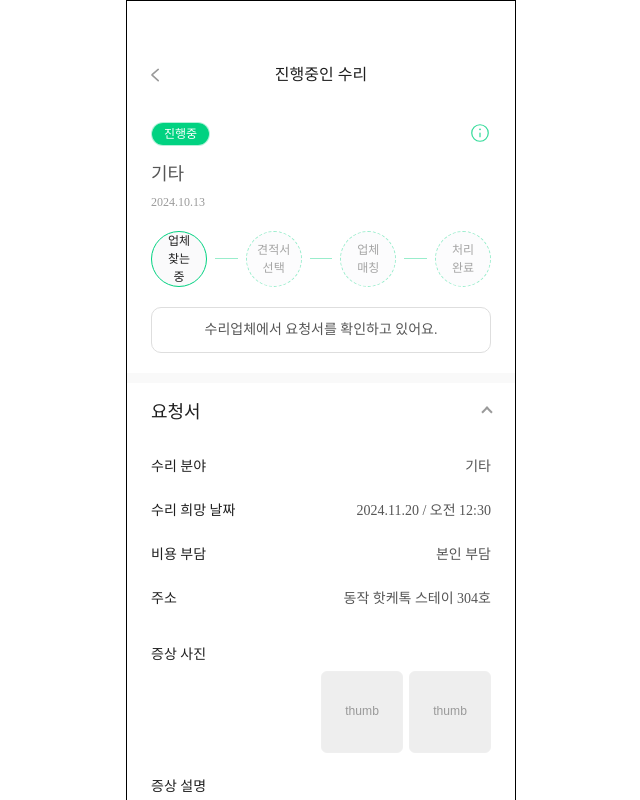
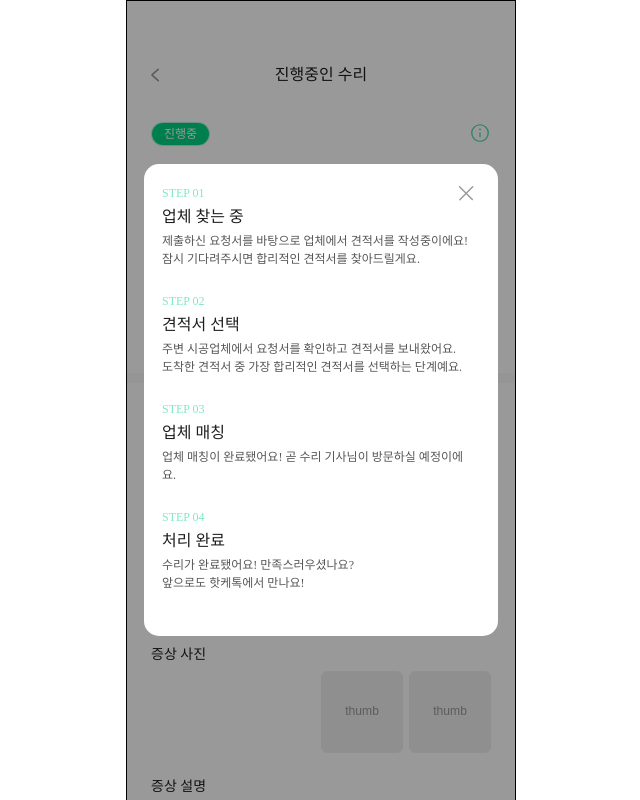
Before and after one commit to HotKeTok/HotKeTok-FE, a React (Vite) app: page /repair-progress in a window 1280 px wide. Both pictures are taken after a click on the picture 799 px from the left and 132 px from the top of the page. Shown: the top 800 px of the page, without its empty margins (319-959 px from the left). Built offline with nearby package versions, Linux system fonts and the light colour scheme.

Commit message:
feat: RepairProgress 페이지 아코디언 애니메이션 추가, 모달창 구현

```diff
--- a/src/templates/repair/RepairProgressTemplate.jsx
+++ b/src/templates/repair/RepairProgressTemplate.jsx
@@ -1,5 +1,5 @@
-import React, { useMemo, useState } from 'react';
-import styled, { css } from 'styled-components';
+import React, { useEffect, useMemo, useRef, useState } from 'react';
+import styled, { css, keyframes } from 'styled-components';
 
 import TopBar from '../../components/common/TopBar';
 import Button from '../../components/common/Button';
@@ -13,6 +13,7 @@ import { color, typo } from '../../styles/tokens';
 
 import iconInfo from '../../assets/repair/repair-progress/icon-info.svg';
 import iconChevron from '../../assets/repair/icon-chevron.svg';
+import iconClose from '../../assets/common/icon-close.svg';
 
 /* =========================================================
  * 타입/상수
@@ -37,9 +38,44 @@ const SAMPLE_THUMB =
   );
 
 /* =========================================================
+ * Collapsible: 높이 측정 기반 부드러운 아코디언
+ *  - height, opacity, transform을 함께 전환해 자연스러움 확보
+ * ======================================================= */
+function Collapsible({ isOpen, children, className }) {
+  const ref = useRef(null);
+  const [height, setHeight] = useState(0);
+
+  useEffect(() => {
+    if (!ref.current) return;
+    // 매 프레임 실제 높이 측정
+    const el = ref.current;
+    const next = isOpen ? el.scrollHeight : 0;
+    setHeight(next);
+  }, [isOpen, children]);
+
+  // 컨텐츠 사이즈 변경(이미지 로딩 등)에도 다시 맞춰주기
+  useEffect(() => {
+    if (!ref.current) return;
+    const ro = new ResizeObserver(() => {
+      if (isOpen) setHeight(ref.current.scrollHeight);
+    });
+    ro.observe(ref.current);
+    return () => ro.disconnect();
+  }, [isOpen]);
+
+  return (
+    <CollapsibleOuter
+      className={className}
+      style={{ height, opacity: isOpen ? 1 : 0, transform: `translateY(${isOpen ? 0 : -4}px)` }}
+      aria-hidden={!isOpen}
+    >
+      <div ref={ref}>{children}</div>
+    </CollapsibleOuter>
+  );
+}
+
+/* =========================================================
  * 페이지 컴포넌트
- *  - props 없이도 동작하도록 mockData 포함
- *  - 실제 연동 시 props 또는 API 데이터로 교체
  * ======================================================= */
 export default function RepairProgressTemplate() {
   // ----- 모드/스텝: 실제론 서버 상태에 맞춰 세팅 -----
@@ -108,9 +144,28 @@ export default function RepairProgressTemplate() {
     [quotes, selectedQuoteId]
   );
 
-  // ----- 아코디언 토글 -----
+  // ----- 아코디언 토글 (기본 오픈 상태는 step에 따라 제어) -----
   const [openRequest, setOpenRequest] = useState(true);
   const [openQuotes, setOpenQuotes] = useState(true);
+
+  // ✅ 요구사항 #2: STEP 변경 시 기본 열림 상태 맞추기
+  useEffect(() => {
+    if (step === STEP.CHOOSE) {
+      setOpenRequest(false); // 요청서 닫힘
+      setOpenQuotes(true); // 받은 견적 열림
+    } else if (step === STEP.MATCHED) {
+      setOpenRequest(false); // 요청서 닫힘
+      setOpenQuotes(true); // 선택한 견적 영역(아래)만 노출되지만 상태는 열림 유지
+    } else if (step === STEP.FINDING) {
+      // 초깃값은 요청서만 열려 있어도 UX가 자연스러움
+      setOpenRequest(true);
+      setOpenQuotes(false);
+    }
+  }, [step]);
+
+  // ----- 모달 제어 -----
+  const [showCancelModal, setShowCancelModal] = useState(false); // 매칭 취소 확인
+  const [showInfoModal, setShowInfoModal] = useState(false); // 단계 안내
 
   // ----- 액션 -----
   const handleChooseQuote = () => {
@@ -120,8 +175,13 @@ export default function RepairProgressTemplate() {
   };
 
   const handleCancelMatch = () => {
-    // 매칭 취소 → 다시 견적 선택 단계로
-    setStep(STEP.CHOOSE);
+    // 요구사항 #3: 바로 되돌리지 말고 확인 모달
+    setShowCancelModal(true);
+  };
+
+  const confirmCancelMatch = () => {
+    setShowCancelModal(false);
+    setStep(STEP.CHOOSE); // 이전 단계 복귀
   };
 
   // 선택됐고(!!selectedQuoteId), LANDLORD 모드가 아니면 진행 가능
@@ -163,7 +223,7 @@ export default function RepairProgressTemplate() {
       <WhiteSection>
         <Row $justify="space-between" style={{ marginBottom: '15px' }}>
           <ButtonRound text="진행중" />
-          <InfoIcon src={iconInfo} />
+          <InfoIcon src={iconInfo} onClick={() => setShowInfoModal(true)} /> {/* ✅ 요구사항 #4 */}
         </Row>
         <Column $gap={20}>
           <Column $gap={6}>
@@ -202,27 +262,23 @@ export default function RepairProgressTemplate() {
           <Chevron $open={openRequest} />
         </AccordionHeader>
 
-        {openRequest && (
+        <Collapsible isOpen={openRequest}>
           <AccordionBody>
             <RequestSummary
               context={{
-                // 수리 분야: 키/라벨 매핑
                 typeKey: 'etc',
-                // 날짜/시간: "YYYY.MM.DD / 오전 12:30" → dateKey/time 로 분리
-                dateKey: request.hopeAt.split('/')[0].trim().replace(/\./g, '-'), // "2024-11-20"
-                time: request.hopeAt.split('/')[1]?.trim() || '', // "오전 12:30"
-                // 비용 부담: 모드 → me/landlord
+                dateKey: request.hopeAt.split('/')[0].trim().replace(/\./g, '-'),
+                time: request.hopeAt.split('/')[1]?.trim() || '',
                 payer: mode === COST_MODE.SELF ? 'me' : 'landlord',
                 images: request.images,
                 desc: request.description,
                 useAI: false,
               }}
               address={request.address}
-              // 라벨 테이블 (typeKey ↔ label)
               repairTypes={[{ key: 'etc', label: request.categoryLabel }]}
             />
           </AccordionBody>
-        )}
+        </Collapsible>
       </Accordion>
 
       {/* 단계별 섹션 */}
@@ -253,19 +309,18 @@ export default function RepairProgressTemplate() {
               <Chevron $open={openQuotes} />
             </AccordionHeader>
 
-            {openQuotes && (
+            <Collapsible isOpen={openQuotes}>
               <AccordionBody2>
                 <Column $gap={10}>
                   {quotes.map(q => (
                     <ModeItem
                       key={q.id}
-                      selected={selectedQuoteId === q.id} // ✅ $selected → selected
+                      selected={selectedQuoteId === q.id}
                       onClick={() => (mode === COST_MODE.SELF ? setSelectedQuoteId(q.id) : null)}
-                      height="auto" // ✅ 카드 높이 자동
-                      padding="18px 24px" // ✅ 기존 카드 padding 매칭
+                      height="auto"
+                      padding="18px 24px"
                     >
                       <CardContent>
-                        {/* ✅ Price 기준 래퍼 */}
                         <Row style={{ alignItems: 'center' }} $gap={10}>
                           <Avatar src={q.avatar} alt="" />
                           <CompanyName>
@@ -274,7 +329,7 @@ export default function RepairProgressTemplate() {
                         </Row>
                         <Phone>{q.phone}</Phone>
                         <Content>{q.content}</Content>
-                        <Price>{comma(q.price)}원</Price> {/* 기존 스타일 재사용 */}
+                        <Price>{comma(q.price)}원</Price>
                       </CardContent>
                     </ModeItem>
                   ))}
@@ -287,65 +342,116 @@ export default function RepairProgressTemplate() {
                   />
                 </Footer>
               </AccordionBody2>
-            )}
+            </Collapsible>
           </Accordion>
         </>
       )}
 
       {step === STEP.MATCHED && selectedQuote && (
         <>
-          <MatchedBox>업체가 매칭되었어요!</MatchedBox>
-
+          <div style={{ height: '10px' }} />
           <Accordion $noTopMargin>
-            <AccordionHeader onClick={() => setOpenQuotes(!openQuotes)}>
+            <AccordionHeader>
               <AccordionTitle>선택한 견적</AccordionTitle>
-              <Row $gap={8}>
-                {mode === COST_MODE.SELF && <ButtonSmall text="취소" onClick={handleCancelMatch} />}
-                <Chevron $open={openQuotes} />
-              </Row>
+              {mode === COST_MODE.SELF && (
+                <ButtonSmall width={60} text="취소" onClick={handleCancelMatch} />
+              )}
             </AccordionHeader>
 
-            {openQuotes && (
+            <Collapsible isOpen={openQuotes}>
               <AccordionBody>
-                <KeyValue>
-                  <dt>업체명</dt>
-                  <dd>
-                    <Row $gap={8} style={{ alignItems: 'center' }}>
+                <Row $justify={'space-between'} style={{ marginBottom: '14px' }}>
+                  <ItemLabel>업체명</ItemLabel>
+                  <ItemValue>
+                    <Row $gap={8} style={{ alignItems: 'center', cursor: 'pointer' }}>
                       <Avatar src={selectedQuote.avatar} alt="" />
                       <CompanyName as="span">{selectedQuote.companyName}</CompanyName>
-                      <ArrowRight />
+                      <ArrowRight src={iconChevron} />
                     </Row>
-                  </dd>
-                </KeyValue>
-                <KeyValue>
-                  <dt>금액</dt>
-                  <dd>{comma(selectedQuote.price)}원</dd>
-                </KeyValue>
-                <KeyValue>
-                  <dt>수리 예정 날짜</dt>
-                  <dd>{request.hopeAt}</dd>
-                </KeyValue>
-                <KeyValue>
-                  <dt>전화번호</dt>
-                  <dd>{selectedQuote.phone}</dd>
-                </KeyValue>
-                <KeyValue $column>
-                  <dt>내용</dt>
-                  <dd>
+                  </ItemValue>
+                </Row>
+                <Column $gap={24}>
+                  <Row $justify={'space-between'}>
+                    <ItemLabel>금액</ItemLabel>
+                    <ItemValue>{comma(selectedQuote.price)}원</ItemValue>
+                  </Row>
+                  <Row $justify={'space-between'}>
+                    <ItemLabel>수리 예정 날짜</ItemLabel>
+                    <ItemValue>{request.hopeAt}</ItemValue>
+                  </Row>
+                  <Row $justify={'space-between'}>
+                    <ItemLabel>전화번호</ItemLabel>
+                    <ItemValue>{selectedQuote.phone}</ItemValue>
+                  </Row>
+                  <Column $gap={8}>
+                    <ItemLabel>내용</ItemLabel>
                     <Note>{selectedQuote.content}</Note>
-                  </dd>
-                </KeyValue>
+                  </Column>
+                </Column>
 
-                <Spacer y={8} />
+                <div style={{ height: '30px' }} />
                 <Button text="1:1 문의하기" onClick={() => alert('채팅 진입')} />
               </AccordionBody>
-            )}
+            </Collapsible>
           </Accordion>
         </>
       )}
 
+      {/* 모달들 */}
+      {showCancelModal && (
+        <Dim onClick={() => setShowCancelModal(false)}>
+          <Modal role="dialog" aria-modal="true" onClick={e => e.stopPropagation()}>
+            <ModalTitle>GS 건설</ModalTitle>
+            <ModalDesc>업체 선택을 취소하시겠어요?</ModalDesc>
+            <Row $gap={10}>
+              <ModalButton $variant="ghost" onClick={() => setShowCancelModal(false)}>
+                아니요
+              </ModalButton>
+              <ModalButton onClick={confirmCancelMatch}>취소하기</ModalButton>
+            </Row>
+          </Modal>
+        </Dim>
+      )}
+
+      {showInfoModal && (
+        <Dim onClick={() => setShowInfoModal(false)}>
+          <GuideModal role="dialog" aria-modal="true" onClick={e => e.stopPropagation()}>
+            <Row $justify={'space-between'}>
+              <GuideTitle>STEP 01</GuideTitle>
+              <GuideClose src={iconClose} onClick={() => setShowInfoModal(false)} />
+            </Row>
+            <GuideBlock>
+              <GuideStep>업체 찾는 중</GuideStep>
+              <GuideText>
+                제출하신 요청서를 바탕으로 업체에서 견적서를 작성중이에요!{'\n'} 잠시 기다려주시면
+                합리적인 견적서를 찾아드릴게요.
+              </GuideText>
+            </GuideBlock>
+            <GuideTitle>STEP 02</GuideTitle>
+            <GuideBlock>
+              <GuideStep>견적서 선택</GuideStep>
+              <GuideText>
+                주변 시공업체에서 요청서를 확인하고 견적서를 보내왔어요. {'\n'}도착한 견적서 중 가장
+                합리적인 견적서를 선택하는 단계예요.
+              </GuideText>
+            </GuideBlock>
+            <GuideTitle>STEP 03</GuideTitle>
+            <GuideBlock>
+              <GuideStep>업체 매칭</GuideStep>
+              <GuideText>업체 매칭이 완료됐어요! 곧 수리 기사님이 방문하실 예정이에요.</GuideText>
+            </GuideBlock>
+            <GuideTitle>STEP 04</GuideTitle>
+            <GuideBlock>
+              <GuideStep>처리 완료</GuideStep>
+              <GuideText>
+                수리가 완료됐어요! 만족스러우셨나요? {'\n'}앞으로도 핫케톡에서 만나요!
+              </GuideText>
+            </GuideBlock>
+          </GuideModal>
+        </Dim>
+      )}
+
       {/* STEP4(처리완료)는 이 페이지에서 다루지 않음 */}
-      {/* 데모 스위치 – 실제 배포 시 삭제 가능 */}
       <DemoSwitch />
     </>
   );
@@ -373,32 +479,10 @@ const WhiteSection = styled.div`
   background-color: white;
 `;
 
-const Badge = styled.span`
-  ${typo('caption2')}
-  display: inline-flex;
-  align-items: center;
-  padding: 4px 8px;
-  border-radius: 999px;
-  background: ${color('brand.alpha.10')};
-  color: ${color('brand.primary')};
-  ${p =>
-    p.$type === 'progress' &&
-    css`
-      background: ${color('brand.alpha.10')};
-    `}
-`;
-
 const InfoIcon = styled.img`
   width: 22px;
   height: 22px;
   cursor: pointer;
-`;
-
-const TitleRow = styled.div`
-  display: flex;
-  align-items: baseline;
-  justify-content: space-between;
-  margin-top: 6px;
 `;
 
 const Category = styled.div`
@@ -417,7 +501,7 @@ const StepBar = styled.div`
     max-content minmax(16px, 1fr)
     max-content minmax(16px, 1fr)
     max-content minmax(16px, 1fr)
-    max-content; /* 마지막 원 */
+    max-content;
   align-items: center;
 `;
 
@@ -445,7 +529,6 @@ const StepDot = styled.div`
 
 const StepDivider = styled.div`
   height: 1px;
-  /* 원과 선 사이 살짝 띄우기 */
   margin: 0 8px;
   background: ${color('brand.primary')};
   opacity: 0.4;
@@ -487,12 +570,6 @@ const AccordionTitle = styled.div`
   color: ${color('grayscale.800')};
 `;
 
-const SmallHint = styled.span`
-  ${typo('caption2')}
-  color: ${color('grayscale.600')};
-  margin-left: 6px;
-`;
-
 const Chevron = styled.div`
   width: 6px;
   height: 6px;
@@ -513,43 +590,34 @@ const AccordionBody2 = styled.div`
   background: #fff;
 `;
 
+const CollapsibleOuter = styled.div`
+  overflow: hidden;
+  transition: height 240ms ease, opacity 200ms ease, transform 200ms ease;
+`;
+
 const CardContent = styled.div`
   width: 100%;
 `;
 
-const KeyValue = styled.dl`
-  display: grid;
-  grid-template-columns: ${p => (p.$column ? '90px 1fr' : '110px 1fr')};
-  gap: 8px 14px;
-  align-items: flex-start;
-  & + & {
-    margin-top: 10px;
-  }
-  dt {
-    ${typo('caption1')}
-    color: ${color('grayscale.600')};
-    white-space: nowrap;
-  }
-  dd {
-    ${typo('body2')}
-    margin: 0;
-  }
+const ItemLabel = styled.div`
+  ${typo('button2')};
+  color: ${color('grayscale.800')};
 `;
 
-const Thumb = styled.img`
-  width: 88px;
-  height: 66px;
-  object-fit: cover;
-  border-radius: 8px;
-  border: 1px solid ${color('grayscale.200')};
+const ItemValue = styled.div`
+  ${typo('body2')};
+  color: ${color('grayscale.600')};
+  text-align: right;
 `;
 
 const Note = styled.div`
-  ${typo('body2')}
-  padding: 10px 12px;
+  ${typo('body2')};
+  color: ${color('grayscale.800')};
+  background: ${color('grayscale.100')};
   border: 1px solid ${color('grayscale.200')};
-  border-radius: 8px;
-  color: ${color('grayscale.700')};
+  border-radius: 6px;
+  padding: 13px 15px;
+  white-space: pre-wrap;
 `;
 
 const EmptyQuotes = styled.div`
@@ -564,29 +632,6 @@ const Caption1_600 = styled.div`
 const EmptyBox = styled.div`
   padding: 16px 24px;
   background: #fff;
-`;
-
-const QuoteCard = styled.button`
-  display: block;
-  width: 100%;
-  text-align: left;
-  border-radius: 12px;
-  padding: 14px;
-  background: #fff;
-  border: 1px solid ${color('grayscale.200')};
-  position: relative;
-  cursor: pointer;
-
-  ${p =>
-    p.$selected &&
-    css`
-      border: 1px solid ${color('brand.primary')};
-      box-shadow: 0 0 0 3px ${color('brand.alpha.10')};
-    `}
-
-  & + & {
-    margin-top: 10px;
-  }
 `;
 
 const Avatar = styled.img`
@@ -627,12 +672,118 @@ const Footer = styled.div`
   margin-top: 30px;
 `;
 
-const MatchedBox = styled.div`
+/* =========================
+ * 모달 스타일
+ * ========================= */
+const fadeIn = keyframes`
+  from { opacity: 0 } to { opacity: 1 }
+`;
+const pop = keyframes`
+  from { transform: translateY(8px); opacity: .8 }
+  to   { transform: translateY(0);  opacity: 1 }
+`;
+
+const Dim = styled.div`
+  position: fixed;
+  top: 0;
+  left: 0;
+  right: 0;
+  bottom: 0;
+
+  /* ✅ 앱 최대 사이즈(예: 390px)로 제한 */
+  max-width: 390px;
+  margin: 0 auto;
+
+  background: rgba(0, 0, 0, 0.4);
+  display: flex;
+  align-items: center;
+  justify-content: center;
+  animation: ${fadeIn} 120ms ease;
+  z-index: 1000;
+`;
+
+const ModalBase = css`
+  position: relative;
+  width: 80%;
+  border-radius: 15px;
+  background: #fff;
+  padding: 20px 24px 20px 18px;
+  animation: ${pop} 160ms ease;
+`;
+
+const Modal = styled.div`
+  ${ModalBase}
+  text-align: center;
+`;
+
+const ModalTitle = styled.div`
+  ${typo('subtitle1')}
+  color: ${color('grayscale.800')};
+  margin-top: 30px;
+`;
+
+const ModalDesc = styled.div`
+  ${typo('body1')}
+  color: ${color('grayscale.800')};
+  margin-bottom: 30px;
+`;
+
+const ModalButton = styled.div`
+  display: flex;
+  width: 100%;
+  justify-content: center;
+  align-items: center;
+  height: 44px;
+  border-radius: 10px;
+  ${typo('button2')}
+  cursor: pointer;
+
+  ${({ $variant }) =>
+    $variant === 'ghost'
+      ? css`
+          color: ${color('grayscale.600')};
+          background: #fff;
+          border: 1px solid ${color('grayscale.300')};
+        `
+      : css`
+          color: white;
+          background: ${color('brand.primary')};
+          border: none;
+        `}
+`;
+
+/* 안내 모달 */
+const GuideModal = styled.div`
+  ${ModalBase}
+`;
+
+const GuideTitle = styled.div`
+  ${typo('button3')}
+  color: ${color('brand.primary')};
+  opacity: 0.5;
+`;
+
+const GuideStep = styled.div`
+  ${typo('subtitle1')}
+  color: ${color('grayscale.800')};
+`;
+
+const GuideText = styled.div`
   ${typo('caption1')}
-  margin-top: 14px;
-  padding: 14px 12px;
-  border-radius: 10px;
-  border: 1px solid ${color('grayscale.200')};
-  text-align: center;
+  color: ${color('grayscale.600')};
+  white-space: pre-line;
+`;
+
+const GuideBlock = styled.div`
+  display: flex;
+  flex-direction: column;
+  gap: 4px;
+  margin: 4px 0px 24px 0px;
   background: #fff;
+  border-radius: 12px;
 `;
+
+const GuideClose = styled.img`
+  width: 16px;
+  cursor: pointer;
+`;
```
Also changed, not shown: src/assets/common/icon-close.svg (added).
